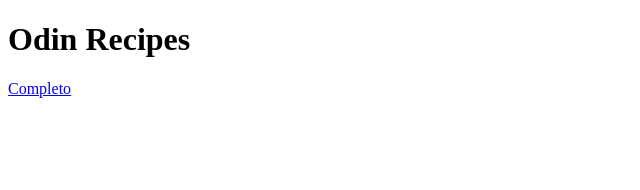
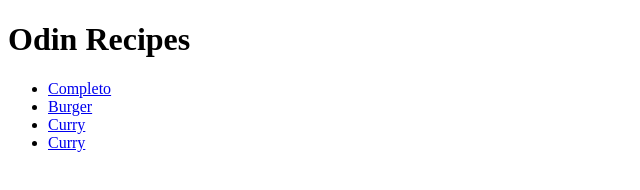
Before and after one commit to cormacsugrue/odin-recipes, a plain HTML site: page index.html in a window 1280 px wide. Shown: the whole page, without its empty margins (0-640 px from the left). Drawn offline with Linux system fonts and the light colour scheme.

Commit message:
Add new pages and link them to index

```diff
--- a/index.html
+++ b/index.html
@@ -7,6 +7,14 @@
 </head>
 <body>
     <h1>Odin Recipes</h1>
-    <a href="recipes/completo.html">Completo</a>
+
+    <ul>
+        <li><a href="recipes/completo.html">Completo</a></li>
+        <li><a href="recipes/burger.html">Burger</a></li>
+        <li><a href="recipes/curry.html">Curry</a></li>
+        <li><a href="recipes/pizza">Curry</a></li>
+    </ul>
+
+
 </body>
 </html>
```
Also changed, not shown: recipes/burger.html (added), recipes/curry.html (added), recipes/pizza.html (added).
